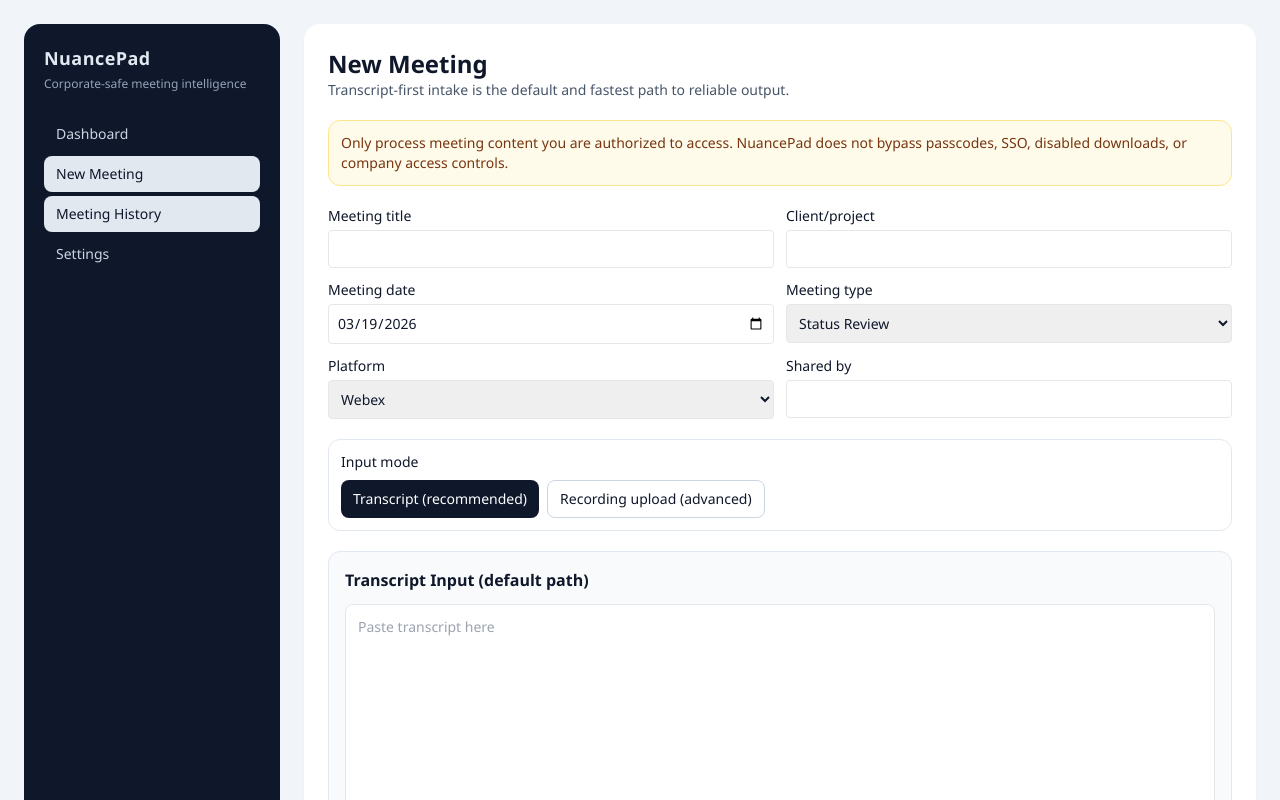
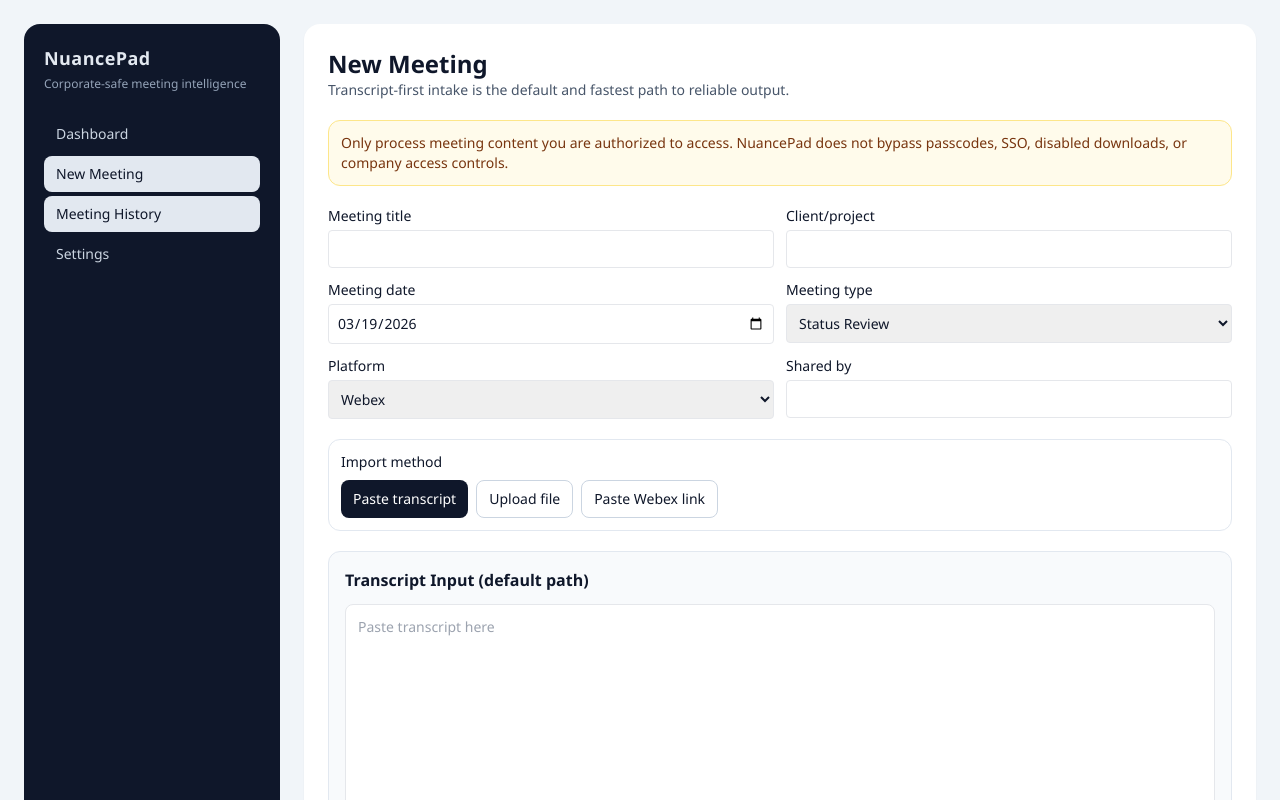
Before and after one commit to bhrpraju/nuancepad, a React (Vite) app: page /meetings/new in a window 1280 px wide. Shown: the top 800 px of the page. Built offline with nearby package versions, Linux system fonts and the light colour scheme; no server answers.

Commit message:
feat: simplify meeting intake modes

```diff
--- a/src/pages/NewMeeting.tsx
+++ b/src/pages/NewMeeting.tsx
@@ -46,6 +46,13 @@ export function NewMeeting() {
     }
     return transcriptSource === "file" ? "transcript_file" : "transcript_paste";
   }, [inputMode, recordingIntakeMode, transcriptSource]);
+
+  const selectedImportMode = useMemo(() => {
+    if (inputMode === "transcript") {
+      return "transcript";
+    }
+    return recordingIntakeMode === "file" ? "recording_file" : "recording_link";
+  }, [inputMode, recordingIntakeMode]);
 
   const onGenerate = async () => {
     setLoading(true);
@@ -142,26 +149,41 @@ export function NewMeeting() {
       <MetadataForm value={metadata} onChange={setMetadata} />
 
       <div className="rounded-xl border border-slate-200 bg-white p-3">
-        <p className="text-sm font-medium">Input mode</p>
+        <p className="text-sm font-medium">Import method</p>
         <div className="mt-2 flex flex-wrap gap-2">
           <button
             type="button"
-            onClick={() => setInputMode("transcript")}
-            className={`rounded-lg px-3 py-2 text-sm ${inputMode === "transcript" ? "bg-slate-900 text-white" : "border border-slate-300 bg-white"}`}
+            onClick={() => {
+              setInputMode("transcript");
+            }}
+            className={`rounded-lg px-3 py-2 text-sm ${selectedImportMode === "transcript" ? "bg-slate-900 text-white" : "border border-slate-300 bg-white"}`}
           >
-            Transcript (recommended)
+            Paste transcript
           </button>
           <button
             type="button"
-            onClick={() => setInputMode("recording")}
-            className={`rounded-lg px-3 py-2 text-sm ${inputMode === "recording" ? "bg-slate-900 text-white" : "border border-slate-300 bg-white"}`}
+            onClick={() => {
+              setInputMode("recording");
+              setRecordingIntakeMode("file");
+            }}
+            className={`rounded-lg px-3 py-2 text-sm ${selectedImportMode === "recording_file" ? "bg-slate-900 text-white" : "border border-slate-300 bg-white"}`}
           >
-            Recording upload (advanced)
+            Upload file
+          </button>
+          <button
+            type="button"
+            onClick={() => {
+              setInputMode("recording");
+              setRecordingIntakeMode("link");
+            }}
+            className={`rounded-lg px-3 py-2 text-sm ${selectedImportMode === "recording_link" ? "bg-slate-900 text-white" : "border border-slate-300 bg-white"}`}
+          >
+            Paste Webex link
           </button>
         </div>
       </div>
 
-      {inputMode === "transcript" ? (
+      {selectedImportMode === "transcript" ? (
         <TranscriptInputCard
           transcript={transcript}
           onTranscriptChange={(value) => {
@@ -175,31 +197,7 @@ export function NewMeeting() {
             setUsageMetrics(null);
           }}
         />
-      ) : (
-        <section className="space-y-3 rounded-xl border border-slate-200 bg-slate-50 p-4">
-          <h3 className="font-semibold">Recording Intake (advanced)</h3>
-          <p className="text-sm text-slate-600">
-            Use file upload for the fastest path. Use authorized Webex link import only when you have access and passcode details.
-          </p>
-
-          <div className="flex flex-wrap gap-2">
-            <button
-              type="button"
-              onClick={() => setRecordingIntakeMode("file")}
-              className={`rounded-lg px-3 py-2 text-sm ${recordingIntakeMode === "file" ? "bg-slate-900 text-white" : "border border-slate-300 bg-white"}`}
-            >
-              Upload file
-            </button>
-            <button
-              type="button"
-              onClick={() => setRecordingIntakeMode("link")}
-              className={`rounded-lg px-3 py-2 text-sm ${recordingIntakeMode === "link" ? "bg-slate-900 text-white" : "border border-slate-300 bg-white"}`}
-            >
-              Authorized link import (Webex)
-            </button>
-          </div>
-
-          {recordingIntakeMode === "file" ? (
+      ) : selectedImportMode === "recording_file" ? (
         <RecordingInputCard
           file={recordingFile}
           onFileChange={(file) => {
@@ -211,7 +209,8 @@ export function NewMeeting() {
           }}
         />
       ) : (
-            <div className="space-y-3 rounded-lg border border-slate-200 bg-white p-3">
+        <section className="space-y-3 rounded-xl border border-slate-200 bg-slate-50 p-4">
+          <h3 className="font-semibold">Webex Link Import</h3>
           <label className="text-sm">
             <span className="mb-1 block font-medium">Webex recording link</span>
             <input
@@ -238,13 +237,7 @@ export function NewMeeting() {
               }}
             />
           </label>
-              <p className="text-xs text-slate-500">
-                If the provider page requires interactive sign-in/passcode/CAPTCHA, NuancePad will return
-                <code className="mx-1">manual_upload_required</code>
-                and ask for manual transcript/recording upload.
-              </p>
-            </div>
-          )}
+          <p className="text-xs text-slate-500">If this link requires interactive sign-in/CAPTCHA, use manual file or transcript upload.</p>
         </section>
       )}
 
@@ -263,7 +256,7 @@ export function NewMeeting() {
           }
           onClick={onGenerate}
         >
-          {loading ? "Processing..." : inputMode === "recording" ? "Transcribe & Generate MoM" : "Generate MoM"}
+          {loading ? "Processing..." : "Generate MoM"}
         </button>
         {report && (
           <button type="button" className="rounded-lg border border-slate-300 bg-white px-4 py-2 text-sm" onClick={onSave}>
```
Also changed, not shown: 1 other file (tests, documents, lock files or other folders). Lines whose indentation alone changed are shown as unchanged.
